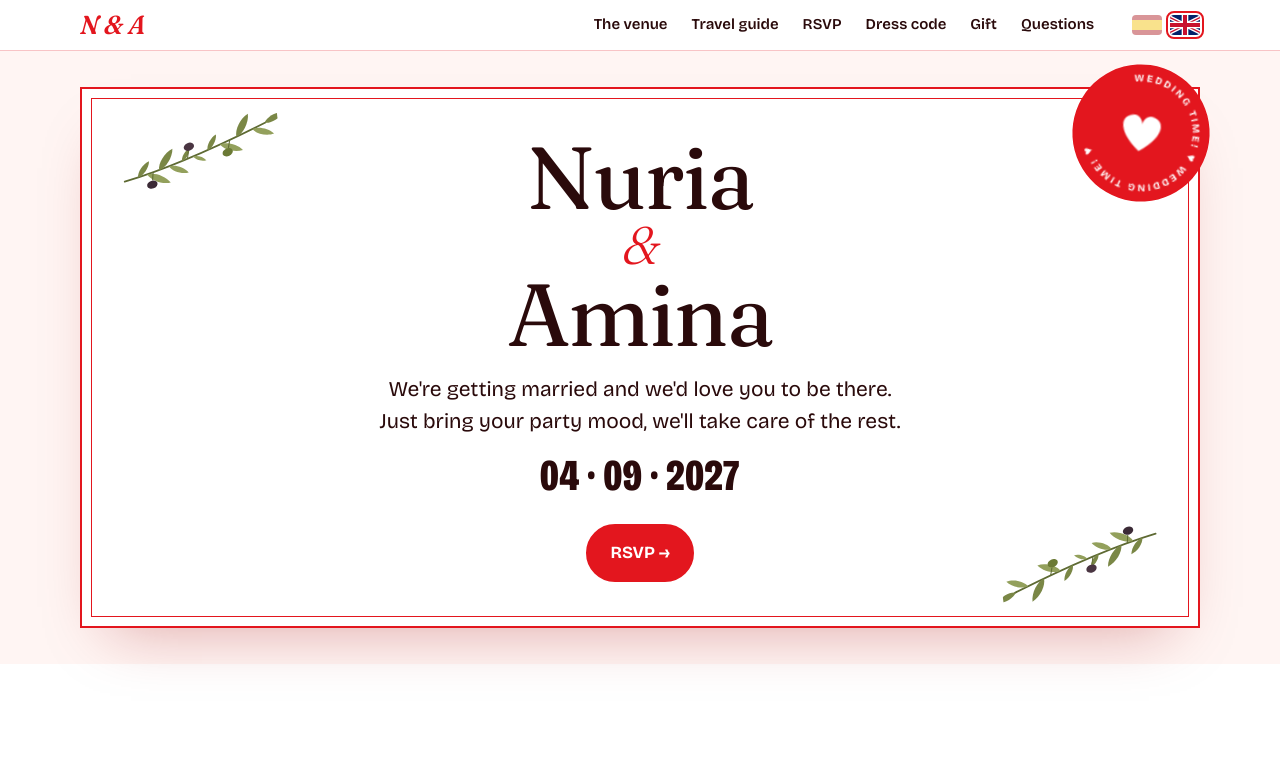
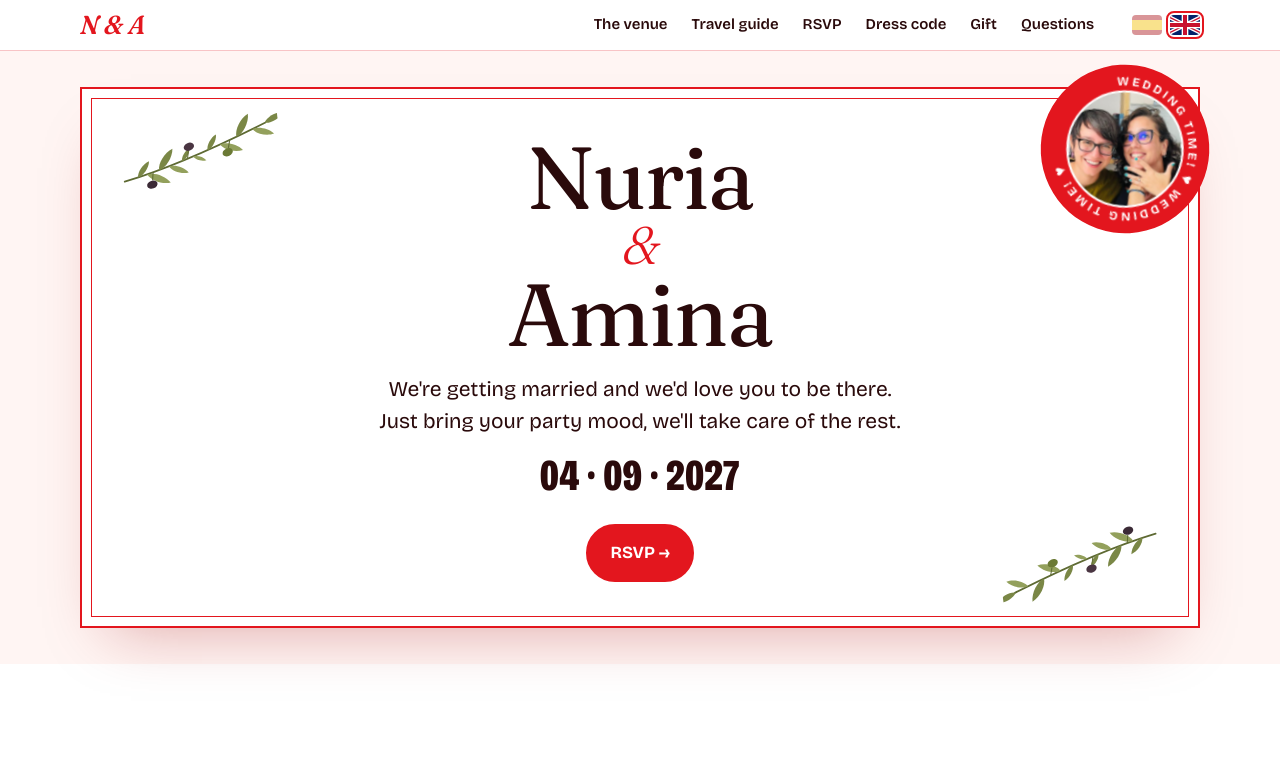
Before and after one commit to aminix/casamiento, a plain HTML site: page index.html in a window 1280 px wide. Shown: the top 772 px of the page. Drawn offline with nearby package versions, Linux system fonts and the light colour scheme.

Commit message:
Hero: nuestra foto en el centro del sticker «¡Nos casamos!» en lugar del corazón
- nosotras.jpg: recorte cuadrado de 480px con las caras y la mano con el anillo.
- El texto sigue girando alrededor; la foto queda quieta y derecha.
- Sticker un poco más grande (hasta 172px en escritorio, 104px en móvil) y algo más bajo en móvil para que no quede bajo el menú.

Co-Authored-By: Claude Opus 5.5 <noreply@anthropic.com>
Claude-Session: https://claude.ai/code/session_015Q8t5iYVqrsqvuE8ErVGYX

```diff
--- a/index.html
+++ b/index.html
@@ -139,14 +139,14 @@ a { color: inherit; }
   position: absolute;
   right: clamp(-14px, -1vw, -6px);
   top: clamp(-30px, -2vw, -18px);
-  width: clamp(104px, 12vw, 140px);
+  width: clamp(124px, 14vw, 172px);
   aspect-ratio: 1;
   transform: rotate(8deg);
 }
 .sticker .ring { animation: spin 24s linear infinite; transform-origin: 50% 50%; }
 .sticker text { font-family: var(--display); font-weight: 700; font-size: 14px; letter-spacing: 3px; fill: var(--white); text-transform: uppercase; }
 @keyframes spin { to { transform: rotate(360deg); } }
-@media (max-width: 640px) { .sticker { width: 86px; right: -4px; top: -26px; } }
+@media (max-width: 640px) { .sticker { width: 104px; right: -6px; top: -16px; } }
 
 /* ---------- MARQUEE ---------- */
 .marquee {
@@ -617,7 +617,11 @@ footer p { margin: 0; font-weight: 600; letter-spacing: .08em; text-transform: u
           <defs><path id="circ" d="M100,100 m-74,0 a74,74 0 1,1 148,0 a74,74 0 1,1 -148,0"/></defs>
           <text><textPath data-i18n="k8" href="#circ">¡Nos casamos! ♥ ¡Nos casamos! ♥ </textPath></text>
         </g>
-        <path transform="translate(100 104)" d="M0 22 C -30 0, -34 -22, -17 -28 C -6 -32, 0 -22, 0 -16 C 0 -22, 6 -32, 17 -28 C 34 -22, 30 0, 0 22 Z" fill="#FFFFFF"/>
+        <defs><clipPath id="fotoClip"><circle cx="100" cy="100" r="67"/></clipPath></defs>
+        <g transform="rotate(-8 100 100)">
+          <image href="nosotras.jpg" x="33" y="33" width="134" height="134" preserveAspectRatio="xMidYMid slice" clip-path="url(#fotoClip)"/>
+          <circle cx="100" cy="100" r="67" fill="none" stroke="#FFFFFF" stroke-width="2.5"/>
+        </g>
       </svg>
 
       <svg class="branch tl" aria-hidden="true"><use href="#olive-branch"/></svg>
```
Also changed, not shown: nosotras.jpg (added).
